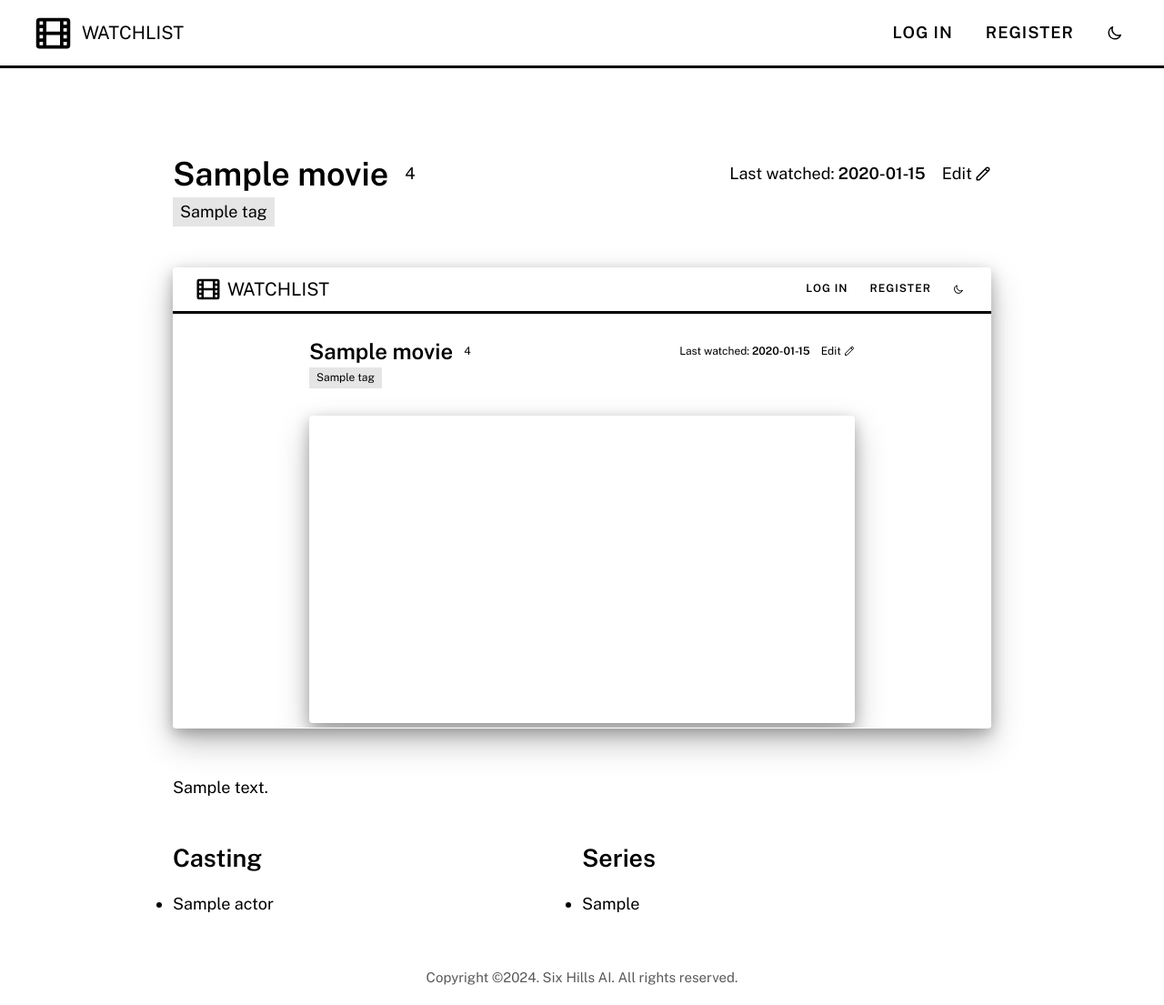
After one commit to TimothyJNeale/movie-watchlist, a Flask app: template movie_library/templates/movie_details.html in a window 1280 px wide. The commit adds this page. Shown: the whole page at 91% size. Run offline with Flask 3, Linux system fonts and the light colour scheme; the template is opened without the code that fills it: most values are stand-ins (such as "Sample title", 1, 10 or a date in 2020).

Commit message:
Added and styyled movie details page

```diff
--- a/movie_library/routes.py
+++ b/movie_library/routes.py
@@ -41,6 +41,12 @@ def add_movie():
                            title="Movies Watchlist - Add Movie",
                            form=form)
 
+@pages.get("/movie/<string:_id>")
+def movie(_id: str):
+    movie_data = current_app.db.movie.find_one({"_id": _id})
+    movie = Movie(**movie_data)
+    return render_template("movie_details.html", movie=movie)
+
 
 
 @pages.get("/toggle-theme")
--- /dev/null
+++ b/movie_library/static/css/movie_details.css
@@ -0,0 +1,93 @@
+.container {
+    max-width: 50rem;
+    margin: 0 auto;
+  }
+
+  .movie__header {
+    display: flex;
+    flex-direction: column;
+    margin-bottom: 2.5rem;
+  }
+
+  .header__row {
+    display: flex;
+    justify-content: space-between;
+    align-items: center;
+  }
+
+  .movie__name {
+    display: flex;
+    align-items: center;
+  }
+
+  .movie__rating {
+    margin-left: 1rem;
+  }
+
+  .movie__watched {
+    display: flex;
+  }
+
+  .watched__link {
+    color: inherit;
+    text-decoration: none;
+    font-weight: 600;
+  }
+
+  .watched__link:hover {
+    text-decoration: underline;
+  }
+
+  .movie__edit {
+    display: flex;
+    text-decoration: none;
+    align-items: center;
+    margin-left: 1rem;
+    color: inherit;
+  }
+
+  .movie__edit:hover {
+    text-decoration: underline;
+  }
+
+  .pencil {
+    width: 1em;
+    height: 1em;
+    margin-left: 3px;
+  }
+
+  .movie__tags {
+    list-style: none;
+    display: flex;
+  }
+
+  .movie__tag {
+    padding: 3px 8px;
+    background-color: var(--tag-colour);
+  }
+
+  .movie__tag:not(:first-of-type) {
+    margin-left: 1rem;
+  }
+
+  .movie__video {
+    width: 100%;
+    aspect-ratio: 16/9;
+    margin-bottom: 2.5rem;
+    box-shadow: 0 5px 15px 0 rgba(0, 0, 0, 0.25),
+      0 15px 35px 0 rgba(0, 0, 0, 0.25);
+    border-radius: 4px;
+  }
+
+  .movie__description {
+    margin-bottom: 2.5rem;
+  }
+
+  .movie__meta {
+    display: grid;
+    grid-template-columns: repeat(2, 1fr);
+  }
+
+  .list__item {
+    margin-top: 1rem;
+  }
--- a/movie_library/templates/index.html
+++ b/movie_library/templates/index.html
@@ -25,7 +25,7 @@
                             <p class="table__movieDirector">{{ movie.director }}</p>
                         </td>
                         <td class="table__cell">{{ movie.year }}</td>
-                        <td class="table__cell"><a href="#" class="table__link">View</a></td>
+                        <td class="table__cell"><a href="{{ url_for('pages.movie', _id=movie._id) }}" class="table__link">View</a></td>
                     </tr>
                 {% endfor %}
             </tbody>
--- /dev/null
+++ b/movie_library/templates/movie_details.html
@@ -0,0 +1,79 @@
+{% from "macros/svgs.html" import star, pencil %}
+{% extends "layout.html" %}
+
+{%block head_content %}
+    <link rel="stylesheet" href="{{ url_for('static', filename='css/movie_details.css') }}" />
+{% endblock %}
+
+{% block main_content %}
+    <div class="container">
+        <header class="movie__header">
+            <div class="header__row">
+                <div class="movie__name">
+                    <h1>{{ movie.title }}</h1>
+                    <div class="movie__rating">
+                        {{ movie.rating }}
+                    </div>
+                </div>
+                <div class="movie__watched">
+                    {% if movie.last_watched %}
+                        <p>
+                            Last watched: <a href="#" class="watched__link">
+                                <time datetime="{{ movie.last_watched }}">{{movie.last_watched.strftime("%d %b %Y")}}</time>
+                            </a>
+                        </p>
+                    {% else %}
+                        <p><a href="#" class="watched__link">Not watched yet</a></p>
+                    {% endif %}
+                    <a class="movie__edit" href="#">Edit {{ pencil("pencil") }}</a>
+                </div>
+            </div>
+            <div class="header__row">
+                <ul class="movie__tags">
+                {% for tag in movie.tags %}
+                    <li class="movie__tag">{{ tag }}</li>
+                {% endfor %}
+                </ul>
+            </div>
+        </header>
+        {% if movie.video_link %}
+        <iframe
+            class="movie__video"
+            src="{{ movie.video_link }}"
+            title="YouTube video player"
+            frameborder="0"
+            allow="accelerometer; autoplay; clipboard-write; encrypted-media; gyroscope; picture-in-picture"
+            allowfullscreen>
+        </iframe>
+        {% endif %}
+
+        {% if movie.description %}
+            <p class="movie__description">{{ movie.description }}</p>
+        {% else %}
+            <p class="movie__description">No description yet. <a class="link" href="#">Add one?</a></p>
+        {% endif %}
+
+        <div class="movie__meta">
+            {% if movie.cast %}
+                <div class="movie__casting">
+                    <h2>Casting</h2>
+                    <ul class="list">
+                    {% for actor in movie.cast %}
+                        <li class="list__item">{{ actor }}</li>
+                    {% endfor %}
+                    <ul>
+                </div>
+            {% endif %}
+            {% if movie.series | length %}
+                <div class="movie__series">
+                    <h2>Series</h2>
+                    <ul class="list">
+                    {% for movie_in_series in movie.series %}
+                        <li class="list__item">{{ movie_in_series }}</li>
+                    {% endfor %}
+                    <ul>
+                </div>
+            {% endif %}
+        </div>
+    </div>
+{% endblock %}
```
